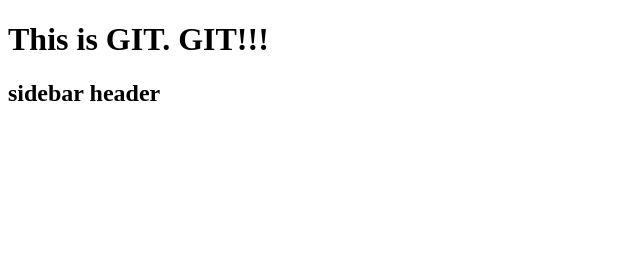
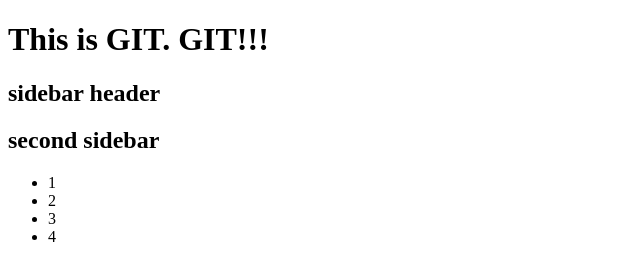
Before and after one commit to Dmitry-Alexeev/start_pattern, a plain HTML site: page index.html in a window 1280 px wide. Shown: the whole page, without its empty margins (0-640 px from the left). Drawn offline with Linux system fonts and the light colour scheme.

Commit message:
work about sidebar ul li 4

```diff
--- a/index.html
+++ b/index.html
@@ -11,6 +11,14 @@
     <aside>
 
         <h1>sidebar header</h1>
+
+        <h2>second sidebar</h2>
+            <ul>
+                <li>1</li>
+                <li>2</li>
+                <li>3</li>
+                <li>4</li>
+            </ul>
     </aside>
 
 </body>
```
